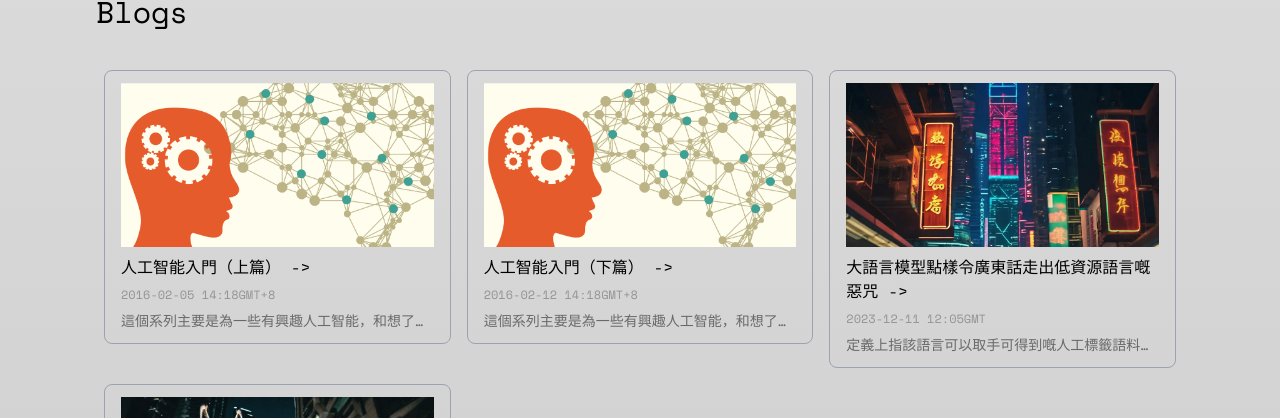
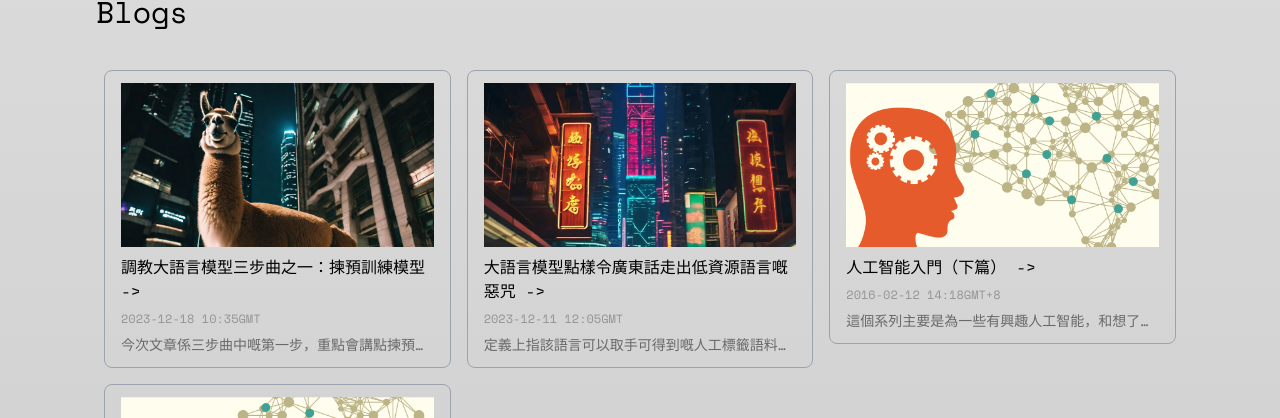
Before and after one commit to hon9kon9ize/hon9kon9ize.github.io, a Next.js app: page /posts in a window 1280 px wide. Shown: the part 330-748 px from the top of the page. Built offline with nearby package versions, Linux system fonts and the light colour scheme.

Commit message:
fix: post sorting and typo

```diff
--- a/next.config.js
+++ b/next.config.js
@@ -2,6 +2,9 @@
 const nextConfig = {
   output: 'export',
   reactStrictMode: true,
+  images: {
+    unoptimized: true
+  },
   env: {
     NEXT_PUBLIC_MEASUREMENT_ID: 'G-LC1QPN7WB3'
   }
--- a/src/app/posts/page.tsx
+++ b/src/app/posts/page.tsx
@@ -16,7 +16,8 @@ const ItemArrow: React.FC = () => (
 
 export default function Blog() {
   const files = fs.readdirSync("public/posts")
-  const posts = files.map((fileName) => {
+  const posts = files
+    .map((fileName) => {
       const slug = fileName.replace(".md", "")
       const readFile = fs.readFileSync(`public/posts/${fileName}`, "utf-8")
       const { data: frontmatter } = matter(readFile)
@@ -24,6 +25,15 @@ export default function Blog() {
       return {
         slug,
         frontmatter,
+      }
+    })
+    .sort((a, b) => {
+      if (a.frontmatter.updated > b.frontmatter.updated) {
+        return -1
+      } else if (a.frontmatter.updated < b.frontmatter.updated) {
+        return 1
+      } else {
+        return 0
       }
     })
 
@@ -41,6 +51,7 @@ export default function Blog() {
                     width="320"
                     height="168"
                     alt={frontmatter.title}
+                    className="min-w-full"
                   />
                   <h4 className="p-0">
                     {frontmatter.title} <ItemArrow />
```
Also changed, not shown: public/posts/2023-12-18-llm-finetuning1.md (+3 -3 lines). Lines whose indentation alone changed are shown as unchanged.
